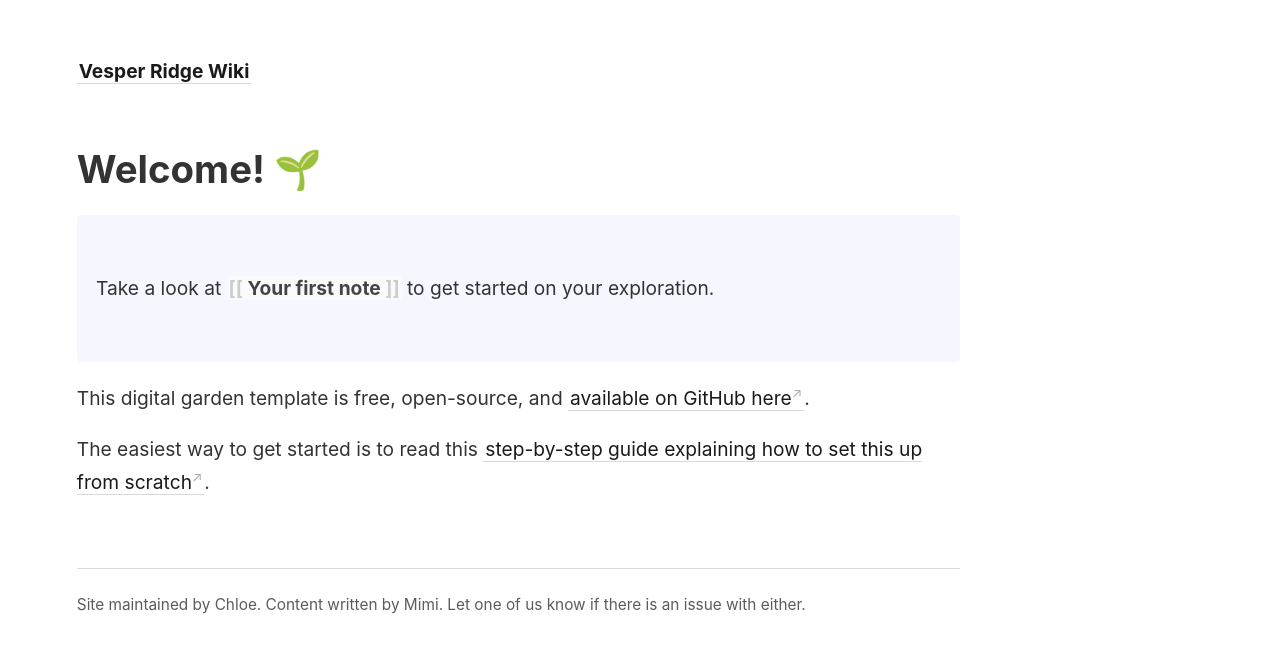
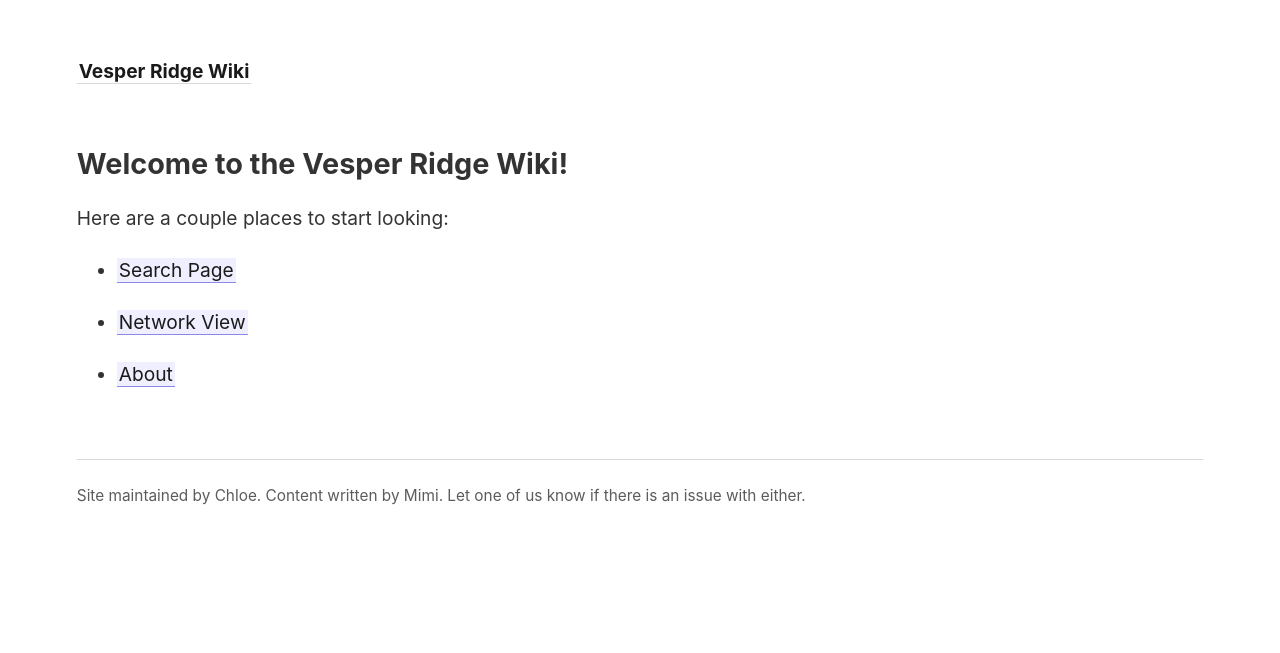
Before and after one commit to walcutt/vesper-ridge-wiki, a Jekyll site: the page built from _pages/index.md, in a window 1280 px wide. Shown: the top 653 px of the page. Built offline with Jekyll 4.4.1, drawn with Linux system fonts in a browser that asks for light colours.

Commit message:
Rework home page and add network page

```diff
--- a/_pages/index.md
+++ b/_pages/index.md
@@ -5,18 +5,12 @@ id: home
 permalink: /
 ---
 
-# Welcome! 🌱
+## Welcome to the Vesper Ridge Wiki!
 
-<p style="padding: 3em 1em; background: #f5f7ff; border-radius: 4px;">
-  Take a look at <span style="font-weight: bold">[[Your first note]]</span> to get started on your exploration.
-</p>
+Here are a couple places to start looking:
 
-This digital garden template is free, open-source, and [available on GitHub here](https://github.com/maximevaillancourt/digital-garden-jekyll-template).
+- <a class="internal-link" href="{{ site.base_url }}/search">Search Page</a>
 
-The easiest way to get started is to read this [step-by-step guide explaining how to set this up from scratch](https://maximevaillancourt.com/blog/setting-up-your-own-digital-garden-with-jekyll).
+- <a class="internal-link" href="{{ site.base_url}}/network">Network View</a>
 
-<style>
-  .wrapper {
-    max-width: 46em;
-  }
-</style>
+- <a class="internal-link" href="{{ site.base_url}}/about">About</a>
```
Also changed, not shown: _layouts/network.html (added, +7 -0 lines), _pages/network.md (added, +8 -0 lines).
